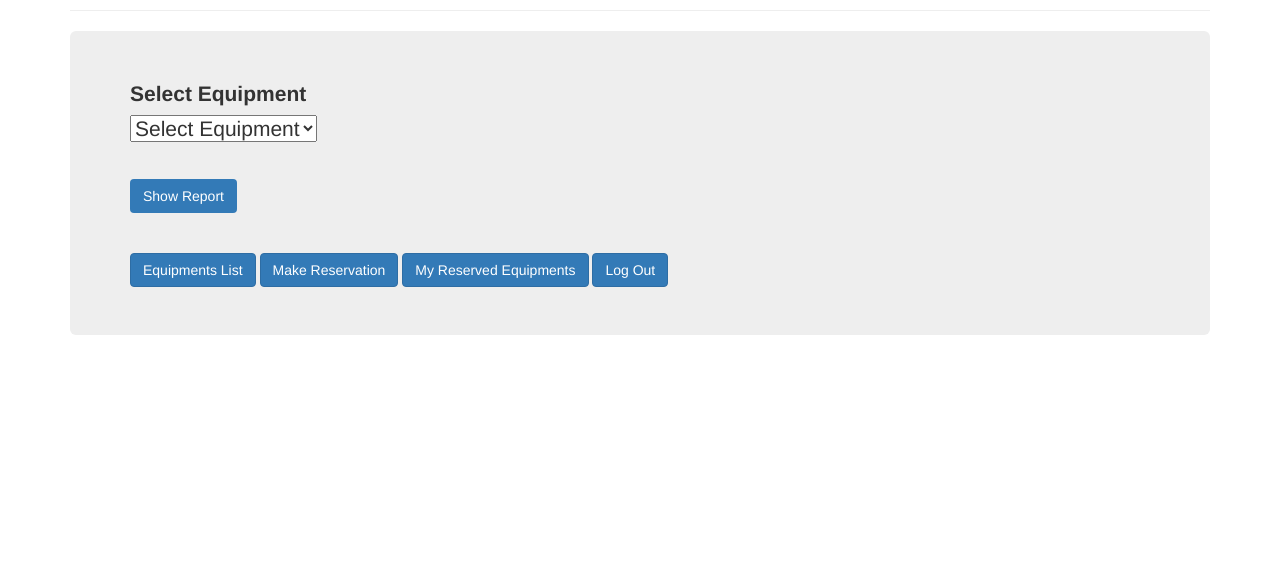
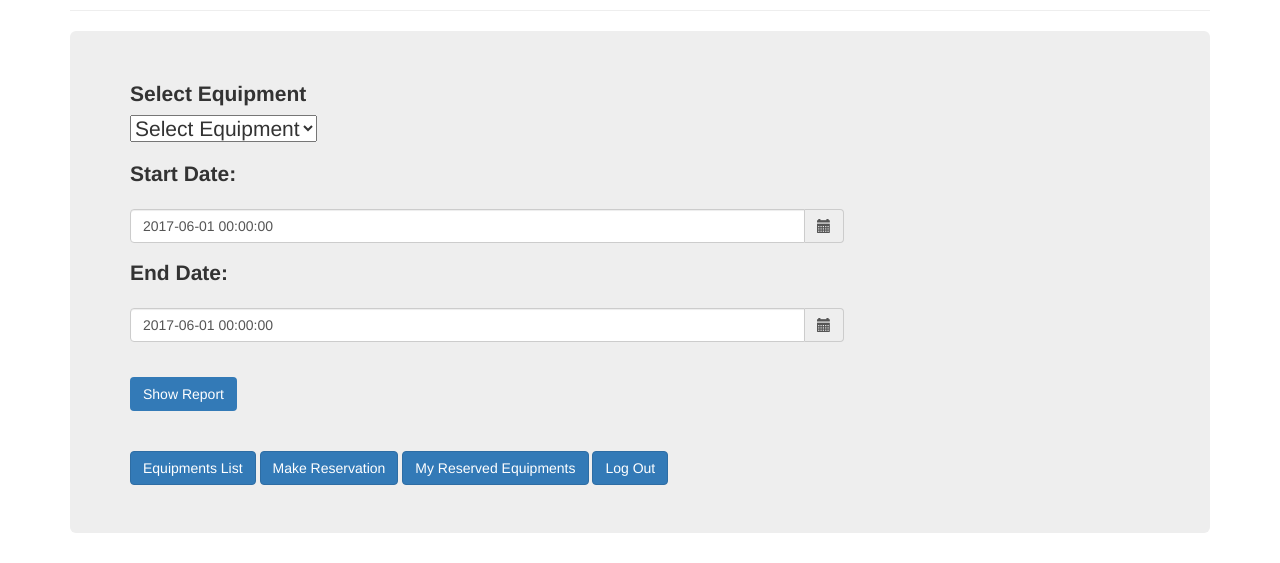
Before and after one commit to nayonacademy/mysite, a Django app: page /inventory/calculation/ in a window 1280 px wide. Shown: the part 289-852 px from the top of the page. Before the commit the page ends 624 px from the top, so only its background shows below. Run offline with Django 3.2, Linux system fonts and the light colour scheme; data that the repository does not hold is empty; some libraries are stand-ins or nearby versions.

Commit message:
taken_kby solve

```diff
--- a/inventory/models.py
+++ b/inventory/models.py
@@ -63,6 +63,7 @@ class DeviceUsage(models.Model):
     start = models.DateTimeField(null=True, blank=True)
     end = models.DateTimeField(null=True, blank=True)
     status = models.BooleanField(default=1)
+    title = models.CharField(max_length=45, null=True, blank=True)
 
     def __str__(self):
         return '[Equipment: %s]' % (self.equipment)
--- a/inventory/serializers.py
+++ b/inventory/serializers.py
@@ -18,4 +18,4 @@ class GroupSerializer(serializers.HyperlinkedModelSerializer):
 class DeviceUsageSerializer(serializers.HyperlinkedModelSerializer):
     class Meta:
         model = DeviceUsage
-        fields = ('start','end')
+        fields = ('title','start','end')
--- a/inventory/views.py
+++ b/inventory/views.py
@@ -80,6 +80,7 @@ class BookingCalender(View):
 
     def post(self, request, *args, **kwargs):
         user_id = request.POST.get('taken_by')
+        user = User.objects.filter(id=user_id).get()
         # int(user_id)
         # user = User.objects.filter(id = user_id).get()
         print("User ID",user_id)
@@ -89,7 +90,7 @@ class BookingCalender(View):
         start = request.POST.get('start')
         end = request.POST.get('end')
 
-        DeviceUsage.objects.create(purpose=purpose,temp_location=temp_location,equipment_id=equipment_id,taken_by_id=user_id, start=start, end=end)
+        DeviceUsage.objects.create(purpose=purpose,temp_location=temp_location,equipment_id=equipment_id,taken_by_id=user_id, start=start, end=end, title=user.username)
         Equipment.objects.filter(id=equipment_id).update(status=0)
         return HttpResponseRedirect(reverse('my_equipments'))
 
@@ -114,7 +115,9 @@ def equipmentReturn(request,pk):
 def calculation(request):
     if request.method == 'POST':
         equipid = request.POST.get('equipid')
-        cal = DeviceUsage.objects.filter(taken_by=request.user.pk, equipment=equipid)
+        start = request.POST.get('start')
+        end = request.POST.get('end')
+        cal = DeviceUsage.objects.filter(taken_by=request.user.pk, equipment=equipid, start__range=(start, end))
         count = 0
         for i in cal:
             caltime = i.end - i.start
@@ -131,7 +134,7 @@ def calculation(request):
 
 def jsondataget(request):
     if request.method == "GET":
-        return render(request, 'events.json')
+        return render(request, '')
 
 
 # REST API SECTION
@@ -159,5 +162,4 @@ class DeviceUsageAPI(APIView):
         pk = self.kwargs['pk']
         client = DeviceUsage.objects.filter(equipment=pk)
         serializer = DeviceUsageSerializer(client, many=True)
-        print(serializer)
         return Response(serializer.data)
--- a/mysite/templates/bookingcalender.html
+++ b/mysite/templates/bookingcalender.html
@@ -14,8 +14,8 @@
         </p>
         <p><label>Taken by:</label>
 
-            <input type="text" value="{{ user.first.username}}" readonly>
-            <input type="hidden" value="{{ user.first.pk}}" readonly name="taken_by">
+            <input type="text" value="{{ request.user.username }}" readonly>
+            <input type="hidden" value="{{ request.user.id }}" readonly name="taken_by">
 
         </p>
         <p><label for="id_purpose">Purpose:</label>
--- a/mysite/templates/select_equipments.html
+++ b/mysite/templates/select_equipments.html
@@ -10,10 +10,30 @@
         {% endfor %}
     </select>
 </p>
+            <p><label>Start Date:</label>
+            <div class="input-group date" id="datetimepicker1" style="width: 70%;">
+                <input type="text" name="start" class="form-control" />	<span class="input-group-addon"><span class="glyphicon-calendar glyphicon"></span></span>
+            </div>
+        </p>
+            <p><label>End Date:</label>
+            <div class="input-group date" id="datetimepicker2" style="width: 70%;">
+                <input type="text" name="end" class="form-control" />	<span class="input-group-addon"><span class="glyphicon-calendar glyphicon"></span></span>
+            </div>
+        </p>
     <br>
     <input type="submit" class="btn bg-primary" value="Show Report">
 </form>
 <br>
 <br>
+<script>
+    var options = {
+    format: 'YYYY-MM-DD HH:mm:ss',
+    defaultDate: moment('2017-06-01'),
+    useCurrent:'day'
+};
+
+$('#datetimepicker1').datetimepicker(options);
+$('#datetimepicker2').datetimepicker(options);
+</script>
 {% include 'menu.html' %}
 {% endblock %}
```
Also changed, not shown: events.json (deleted).
